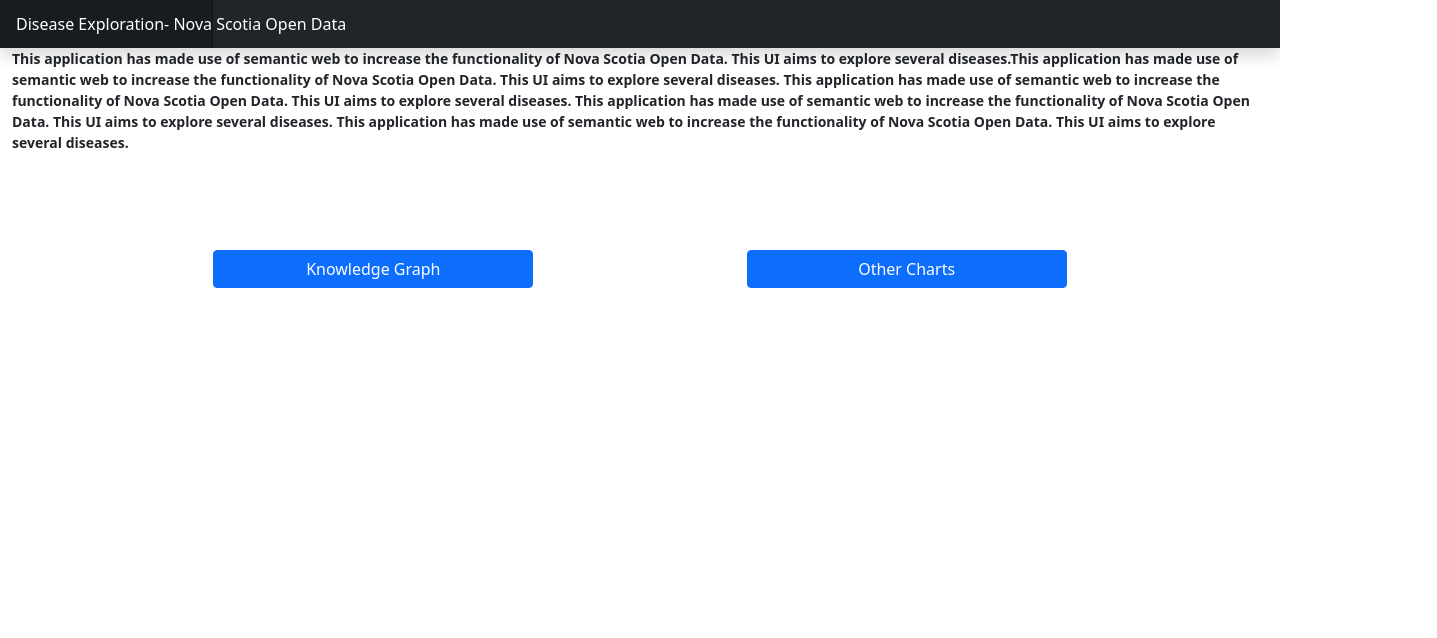
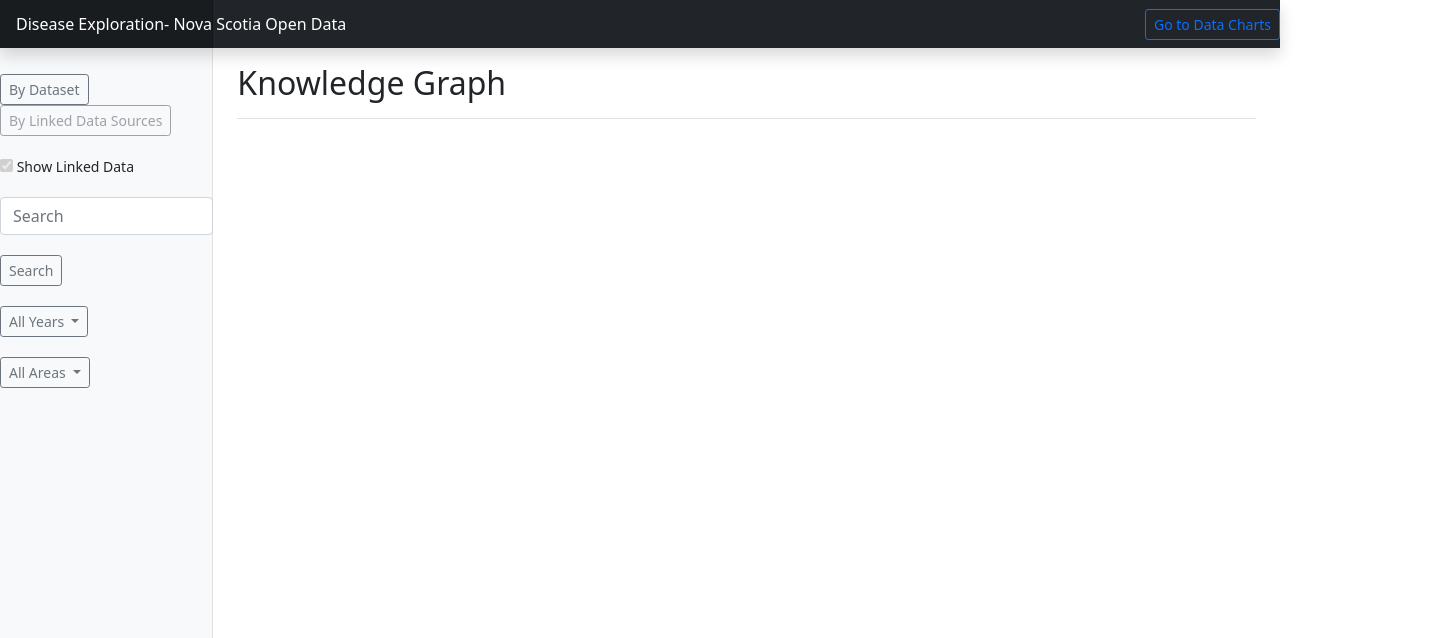
Before and after one commit to Devanshika/Disease-Exploration-in-NSOD, a website: page Express/index.html in a window 1280 px wide. Shown: the top 638 px of the page, 1437 px wide, since content can reach past the window. Drawn offline with nearby package versions, Linux system fonts and the light colour scheme; no server answers.

Commit message:
Removed knowledge graph separate html and integrated it with index.html

```diff
--- a/Express/index.html
+++ b/Express/index.html
@@ -10,24 +10,19 @@
   <link href="https://cdn.jsdelivr.net/npm/bootstrap@5.0.0-beta2/dist/css/bootstrap.min.css" rel="stylesheet"
     integrity="sha384-BmbxuPwQa2lc/FVzBcNJ7UAyJxM6wuqIj61tLrc4wSX0szH/Ev+nYRRuWlolflfl" crossorigin="anonymous">
 
-  <link href="dashboard.css" rel="stylesheet">
+<link href="dashboard.css" rel="stylesheet">
   <style>
     .nav_padded {
       margin-top: 10px;
       margin-bottom: 10px;
     }
-    .center {
-  display: flex;
-  justify-content: center;
-  align-items: center;
-  height: 200px;
-}
   </style>
 </head>
 
 <body>
   <header class="navbar navbar-dark sticky-top bg-dark flex-md-nowrap p-0 shadow">
     <a class="navbar-brand col-md-3 col-lg-2 me-0 px-3" href="/">Disease Exploration- Nova Scotia Open Data</a>
+    <a class="btn btn-sm btn-outline-primary" href="/other-charts">Go to Data Charts</a>
     <button class="navbar-toggler position-absolute d-md-none collapsed" type="button" data-bs-toggle="collapse"
       data-bs-target="#sidebarMenu" aria-controls="sidebarMenu" aria-expanded="false" aria-label="Toggle navigation">
       <span class="navbar-toggler-icon"></span>
@@ -35,24 +30,80 @@
   </header>
 
   <div class="container-fluid">
-    <div class= "row">
-      <p><b>This application has made use of semantic web to increase the functionality of Nova Scotia
-        Open Data. This UI aims to explore several diseases.This application has made use of semantic web to increase the functionality of Nova Scotia
-        Open Data. This UI aims to explore several diseases. This application has made use of semantic web to increase the functionality of Nova Scotia
-        Open Data. This UI aims to explore several diseases. This application has made use of semantic web to increase the functionality of Nova Scotia
-        Open Data. This UI aims to explore several diseases. This application has made use of semantic web to increase the functionality of Nova Scotia
-        Open Data. This UI aims to explore several diseases.
-      </b></p>
-    </div>
-    <div class="row center">
-      <div class="col-md-2 col-lg-2"></div>
-      <a href="/knowledge-graph" class="btn btn-primary col-md-3 col-lg-3">Knowledge Graph</a>
-      <div class="col-md-2 col-lg-2"></div>
-      <a href="/other-charts" class="btn btn-primary col-md-3 col-lg-3">Other Charts</a>
-      <div class="col-md-2 col-lg-2"></div>
+    <div class="row">
+      <nav id="sidebarMenu" class="col-md-3 col-lg-2 d-md-block bg-light sidebar collapse">
+        <div class="position-sticky pt-3">
+          <ul class="nav flex-column">
+            <li class="nav-item nav_padded">
+              <button type="button" class="btn btn-sm btn-outline-secondary" id="toggleByDataset">
+                By Dataset
+              </button>
+              <button type="button" class="btn btn-sm btn-outline-secondary" id="toggleByDataSource">
+                By Linked Data Sources
+              </button>
+            </li>
+            <li class="nav-item nav_padded">
+              <label class="checkbox">
+                <input type="checkbox" data-toggle="toggle" id="linkedDataToggle" checked> Show Linked Data
+              </label>
+              </li>
+
+            <li class="nav-item nav_padded">
+              <input class="form-control w-100" type="text" placeholder="Search" aria-label="Search"
+                id="searchInpField">
+            </li>
+            <li class="nav-item nav_padded">
+              <button type="button" class="btn btn-sm btn-outline-secondary" id="searchDataBtn">
+                Search
+              </button>
+            </li>
+
+            <li class="nav-item nav_padded">
+              <div class="dropdown">
+                <button type="button" class="btn btn-sm btn-outline-secondary dropdown-toggle" id="filterByYear"
+                  data-toggle="dropdown" aria-haspopup="true" aria-expanded="false">
+                  All Years
+                </button>
+                <div class="dropdown-menu" aria-labelledby="filterByYear" id="filterByYearMenu">
+                </div>
+              </div>
+            </li>
+            <li class="nav-item nav_padded">
+              <div class="dropdown">
+                <button type="button" class="btn btn-sm btn-outline-secondary dropdown-toggle" id="filterByArea"
+                  data-toggle="dropdown" aria-haspopup="true" aria-expanded="false">
+                  All Areas
+                </button>
+                <div class="dropdown-menu" aria-labelledby="filterByArea" id="filterByAreaMenu">
+                </div>
+              </div>
+            </li>
+            <!-- <li class="nav-item">
+              <div class="dropdown">
+                <button type="button" class="btn btn-sm btn-outline-secondary dropdown-toggle" id="filterByDiseases"
+                  data-toggle="dropdown" aria-haspopup="true" aria-expanded="false">
+                  Filter By Diseases
+                </button>
+                <div class="dropdown-menu" aria-labelledby="filterByDiseases" id="filterByDiseasesMenu">
+                </div>
+              </div>
+            </li> -->
+          </ul>
+        </div>
+      </nav>
+
+      <main class="col-md-9 ms-sm-auto col-lg-10 px-md-4">
+        <div
+          class="d-flex justify-content-between flex-wrap flex-md-nowrap align-items-center pt-3 pb-2 mb-3 border-bottom">
+          <h1 class="h2">Knowledge Graph</h1>
+        </div>
+        <div id="knowledgeGraph">
+        </div>
+        <!-- <p id="debug" class="my-4 w-100"></p> -->
+      </main>
     </div>
   </div>
-
+  <script src="https://d3js.org/d3.v6.min.js"></script>
   <script src="https://code.jquery.com/jquery-3.5.1.slim.min.js"
     integrity="sha384-DfXdz2htPH0lsSSs5nCTpuj/zy4C+OGpamoFVy38MVBnE+IbbVYUew+OrCXaRkfj"
     crossorigin="anonymous"></script>
@@ -63,7 +114,7 @@
     integrity="sha384-+YQ4JLhjyBLPDQt//I+STsc9iw4uQqACwlvpslubQzn4u2UU2UFM80nGisd026JF"
     crossorigin="anonymous"></script>
 
-
+  <script src="kgraph.js"></script>
 </body>
 
 </html>
--- a/server.js
+++ b/server.js
@@ -530,9 +530,6 @@
     app.get("/", (req, res) => {
         res.status(200).sendFile(path.join(__dirname + '/Express/index.html'));
     });
-    app.get("/knowledge-graph", (req, res) => {
-        res.status(200).sendFile(path.join(__dirname + '/Express/kgraph.html'));
-    });
     app.get("/other-charts", (req, res) => {
         res.status(200).sendFile(path.join(__dirname + '/Express/chart.html'));
     });
```
Also changed, not shown: Express/chart.html (+1 -0 lines).
